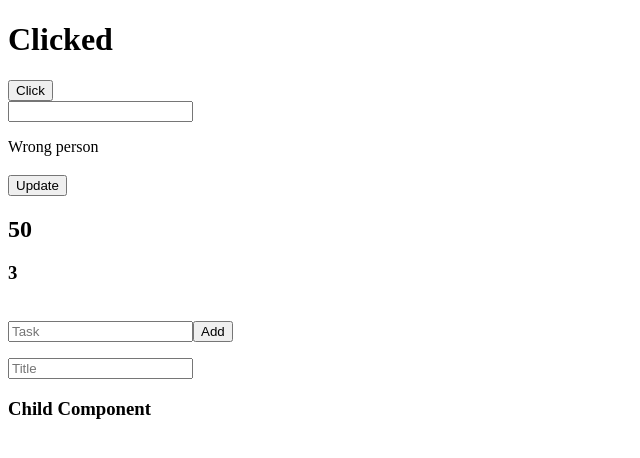
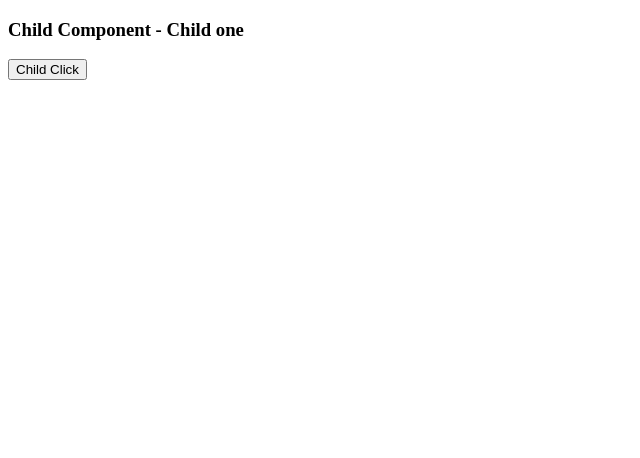
Before and after one commit to riyasri03/quinora-frontend, a Vue app: page / in a window 1280 px wide. Shown: the top 458 px of the page, without its empty margins (0-640 px from the left). Built offline with nearby package versions, Linux system fonts and the light colour scheme.

Commit message:
Props And Method props

```diff
--- a/src/App.vue
+++ b/src/App.vue
@@ -1,24 +1,6 @@
 <template>
   <div id="app">
-    <h1>{{message}}</h1>
-    <div v-html="btnhtml"></div>
-    <input type="text" v-model="text">
-    <p v-if="text==='Aman'">Hey Aman</p>
-    <p v-else>Wrong person</p>
-    <h3>{{text}}</h3>
-    <button v-on:click="update">Update</button>
-    <h2>{{count}}</h2>
-    <h3>{{topicNum}}</h3>
-    <br>
-    <input type="text" placeholder="Task" v-model="task">
-    <button @click="updateTodo()">Add</button>
-    <ul>
-      <li v-for="todo in todos" :key="todo.id">
-        {{todo}}
-      </li>
-    </ul>
-    <input type="text" placeholder="Title" v-model="title">
-    <child-component/>
+    <child-component @childClicked="childClickedEvent" name="Child one"/>
   </div>
 </template>
 
@@ -31,40 +13,12 @@ export default {
   name: 'App',
   data () {
     return {
-      count: 0,
-      message: 'Clicked',
-      btnhtml: '<button>Click</button>',
-      text: '',
-      arr: ['java', 'c++', 'python'],
-      todos: [],
-      task: '',
-      title: ''
     }
   },
   methods: {
-    update () {
-      return this.count++
-    },
-    updateTodo () {
-      this.todos.push(this.task)
-      this.task = ''
+    childClickedEvent () {
+      alert('child clicked event')
     }
-  },
-  watch: {
-    title (newVal, oldVal) {
-      alert(newVal + ' ' + oldVal)
-    }
-  },
-  computed: {
-    topicNum () {
-      return this.arr.length
-    }
-  },
-  created () {
-    console.log('Created')
-  },
-  mounted () {
-    setInterval(() => { this.count++ }, 100)
   }
 }
 </script>
--- a/src/childComponent.vue
+++ b/src/childComponent.vue
@@ -1,11 +1,20 @@
 <template>
     <div>
-        <h3>Child Component</h3>
+        <h3>Child Component - {{name}}</h3>
+        <button @click="clicked">Child Click</button>
     </div>
 </template>
 
 <script>
 export default {
+  props: {
+    name: String
+  },
+  methods: {
+    clicked () {
+      this.$emit('childClicked')
+    }
+  },
   name: 'childComp'
 }
 </script>
```
